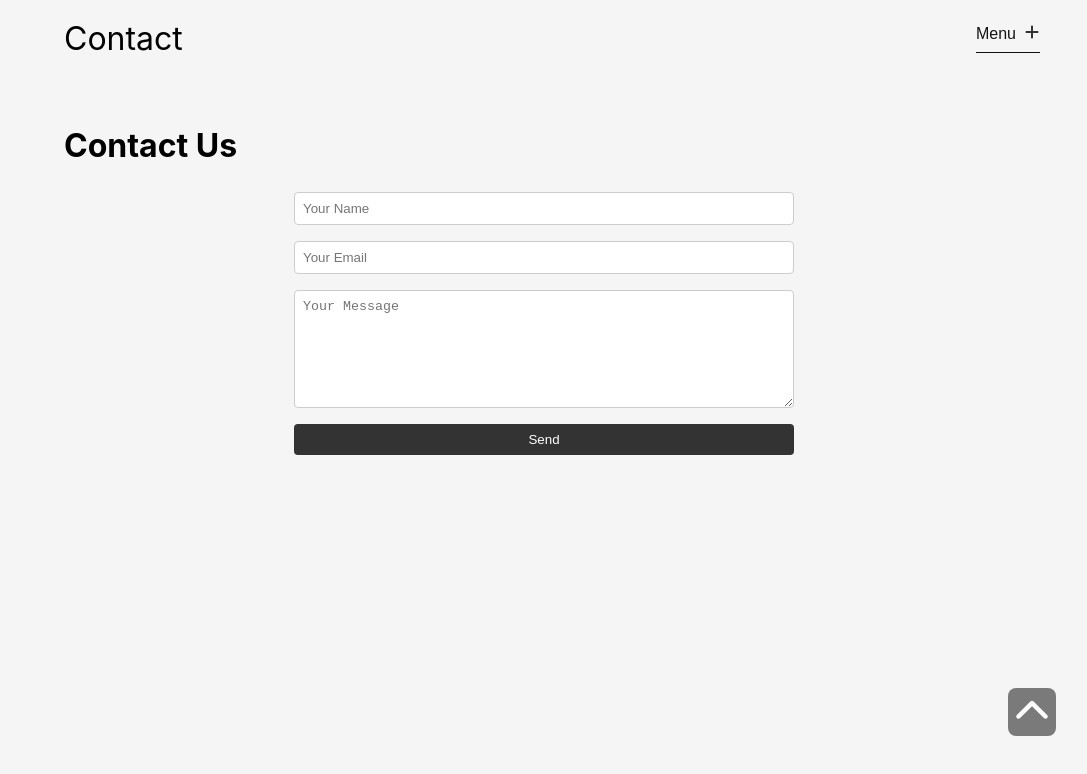
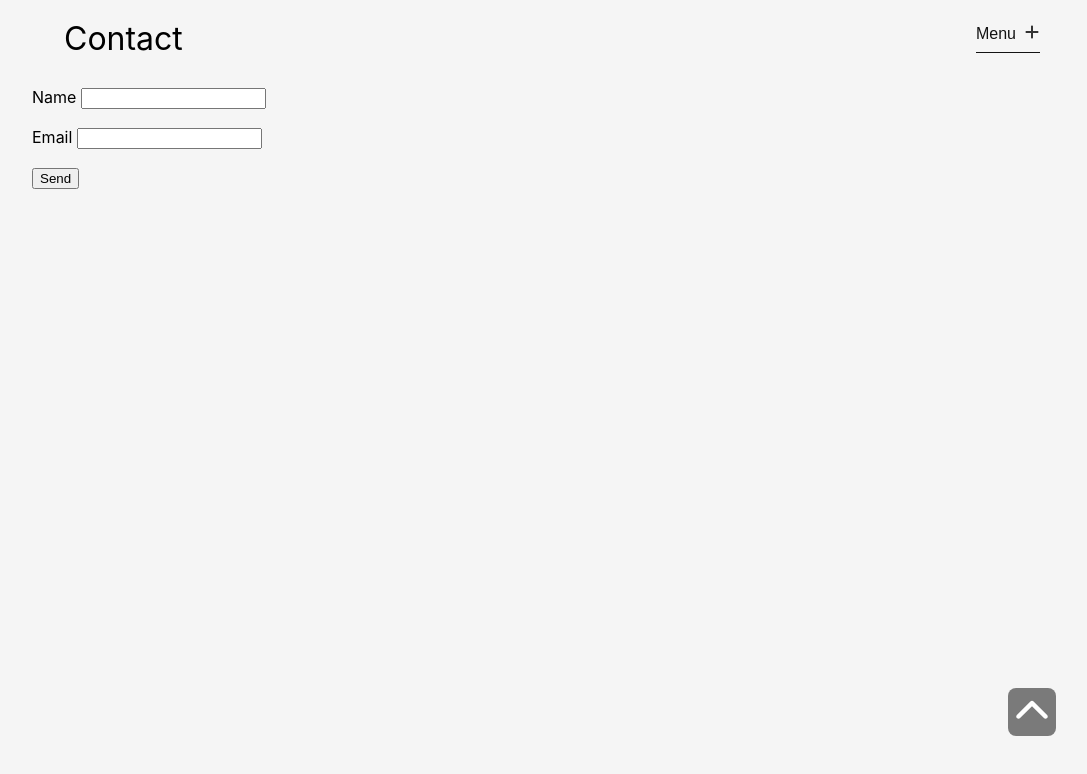
Before and after one commit to orbithammer/theGlitch, a React (Vite) app: page /contact in a window 1280 px wide. Shown: the top 774 px of the page, without its empty margins (96-1183 px from the left). Built offline with nearby package versions, Linux system fonts and the light colour scheme; a web font is replaced by a local one.

Commit message:
Update contact.tsx

```diff
--- a/src/pages/contact.tsx
+++ b/src/pages/contact.tsx
@@ -35,89 +35,18 @@ const StyledButton = styled.button`
 `;
 
 const ContactPage: React.FC = () => {
-    const navigate = useNavigate();
-    const [formState, setFormState] = useState({
-        name: '',
-        email: '',
-        message: ''
-    });
-
-    const handleChange = (e: React.ChangeEvent<HTMLInputElement | HTMLTextAreaElement>) => {
-        setFormState({
-            ...formState,
-            [e.target.name]: e.target.value
-        });
-    };
-
-    const handleSubmit = async (e: React.FormEvent<HTMLFormElement>) => {
-        e.preventDefault();
-        const form = e.target as HTMLFormElement;
-
-        // Check if we're in a Netlify environment
-        const isNetlify = Boolean(import.meta.env.VITE_NETLIFY);
-
-        if (!isNetlify) {
-            // In development or non-Netlify environment
-            console.log('Form submitted (Development):', formState);
-            navigate("/thank-you");
-        } else {
-            // In Netlify production environment
-            try {
-                const response = await fetch("/", {
-                    method: "POST",
-                    headers: { "Content-Type": "application/x-www-form-urlencoded" },
-                    body: new URLSearchParams({
-                        "form-name": form.getAttribute("name") || "",
-                        ...formState
-                    }).toString()
-                });
-
-                if (response.ok) {
-                    navigate("/thank-you");
-                } else {
-                    throw new Error('Form submission failed');
-                }
-            } catch (error) {
-                console.error("Error submitting form:", error);
-                // Handle error (e.g., show error message to user)
-            }
-        }
-    };
-
     return (
-        <>
-            <PageMetaTags />
-            <main>
-                <h1>Contact Us</h1>
-                <StyledForm name="contact" onSubmit={handleSubmit} data-netlify={Boolean(import.meta.env.VITE_NETLIFY)}>
-                    <input type="hidden" name="form-name" value="contact" />
-                    <StyledInput
-                        type="text"
-                        name="name"
-                        placeholder="Your Name"
-                        value={formState.name}
-                        onChange={handleChange}
-                        required
-                    />
-                    <StyledInput
-                        type="email"
-                        name="email"
-                        placeholder="Your Email"
-                        value={formState.email}
-                        onChange={handleChange}
-                        required
-                    />
-                    <StyledTextarea
-                        name="message"
-                        placeholder="Your Message"
-                        value={formState.message}
-                        onChange={handleChange}
-                        required
-                    />
-                    <StyledButton type="submit">Send</StyledButton>
-                </StyledForm>
-            </main>
-        </>
+        <form name="contact" data-netlify={true}>
+        <p>
+            <label>Name <input type="text" name="name" /></label>
+        </p>
+        <p>
+            <label>Email <input type="email" name="email" /></label>
+        </p>
+        <p>
+            <button type="submit">Send</button>
+        </p>
+    </form>
     );
 };
 
```
